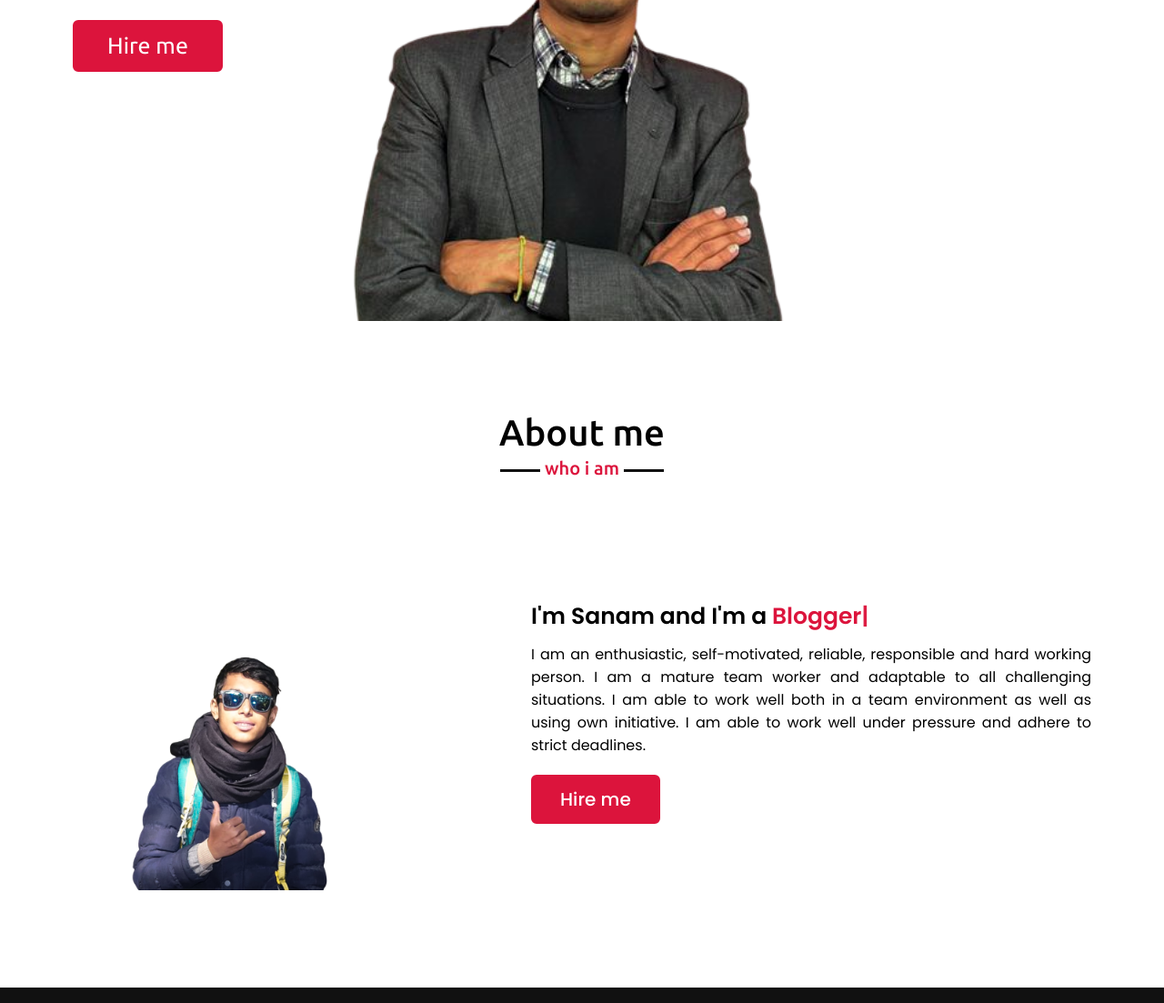
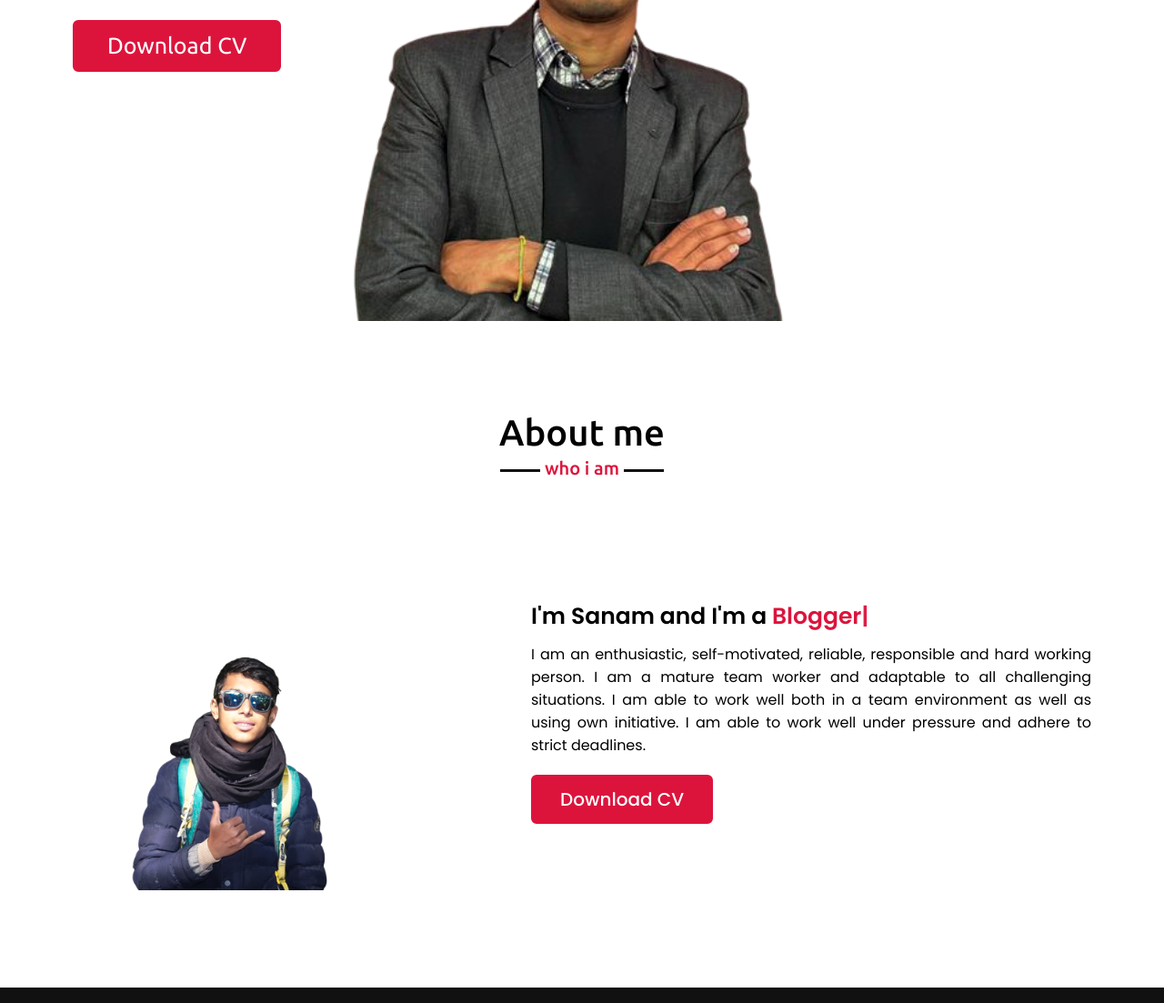
Before and after one commit to Sanamadk07/portfolio, a plain HTML site: page index.html in a window 1280 px wide. Shown: the part 447-1550 px from the top of the page at 91% size. Drawn offline with nearby package versions, Linux system fonts and the light colour scheme.

Commit message:
Update index.html

```diff
--- a/index.html
+++ b/index.html
@@ -42,7 +42,7 @@
                 <div class="text-1">Hello 👋, my name is</div>
                 <div class="text-2">Sanam Adhikari</div>
                 <div class="text-3">And I'm a <span class="typing"></span></div>
-                  <a href="/assests/cover-removebg-preview.png" download>Hire me</a>
+                  <a href="assests/sanam.pdf.png">Download CV</a>
             </div>
         </div>
     </section>
@@ -58,7 +58,7 @@
                     <div class="text">I'm Sanam and I'm a <span class="typing-2"></span></div>
                     <p>I am an enthusiastic, self-motivated, reliable, responsible and hard working person. I am a mature team worker and adaptable to all challenging situations. I am able to work well both in a team environment as well as using own initiative.
                         I am able to work well under pressure and adhere to strict deadlines.</p>
-                      <a href="/assests/cover-removebg-preview.png" download>Hire me</a>
+                      <a href="assests/sanam.pdf.png">Download CV</a>
                 </div>
             </div>
         </div>
```
